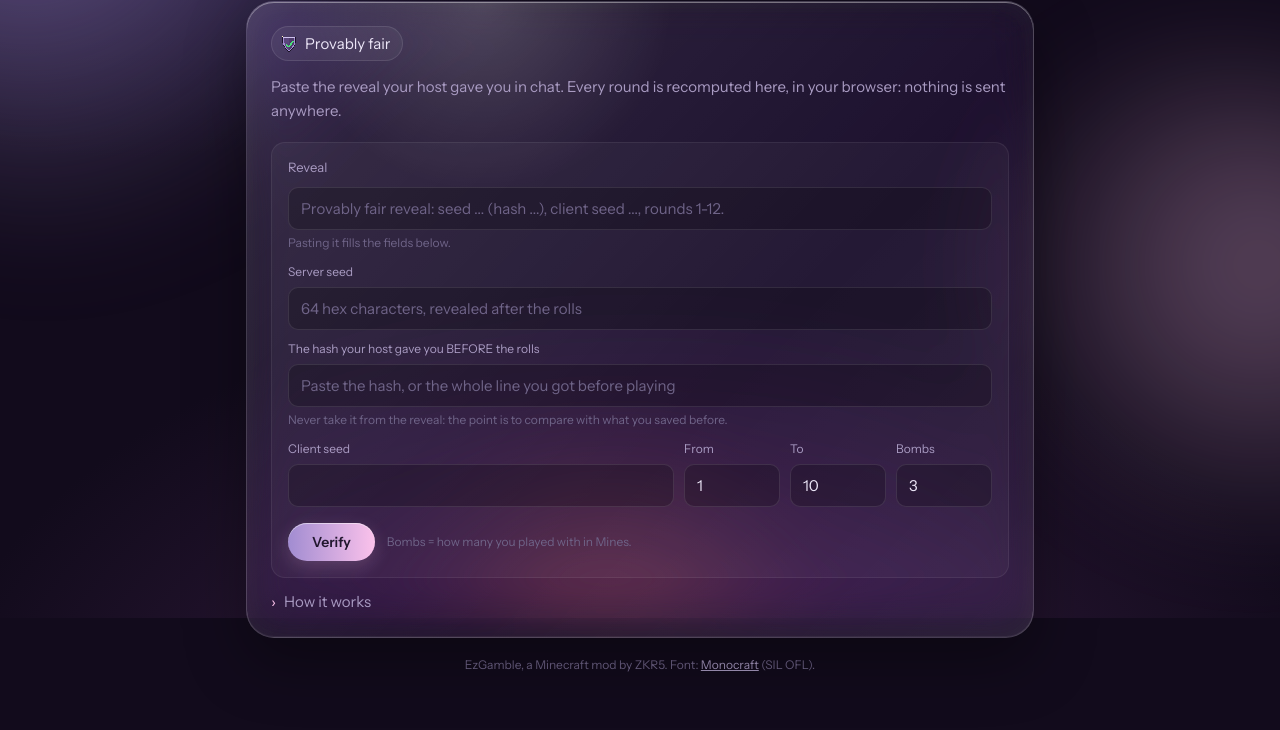
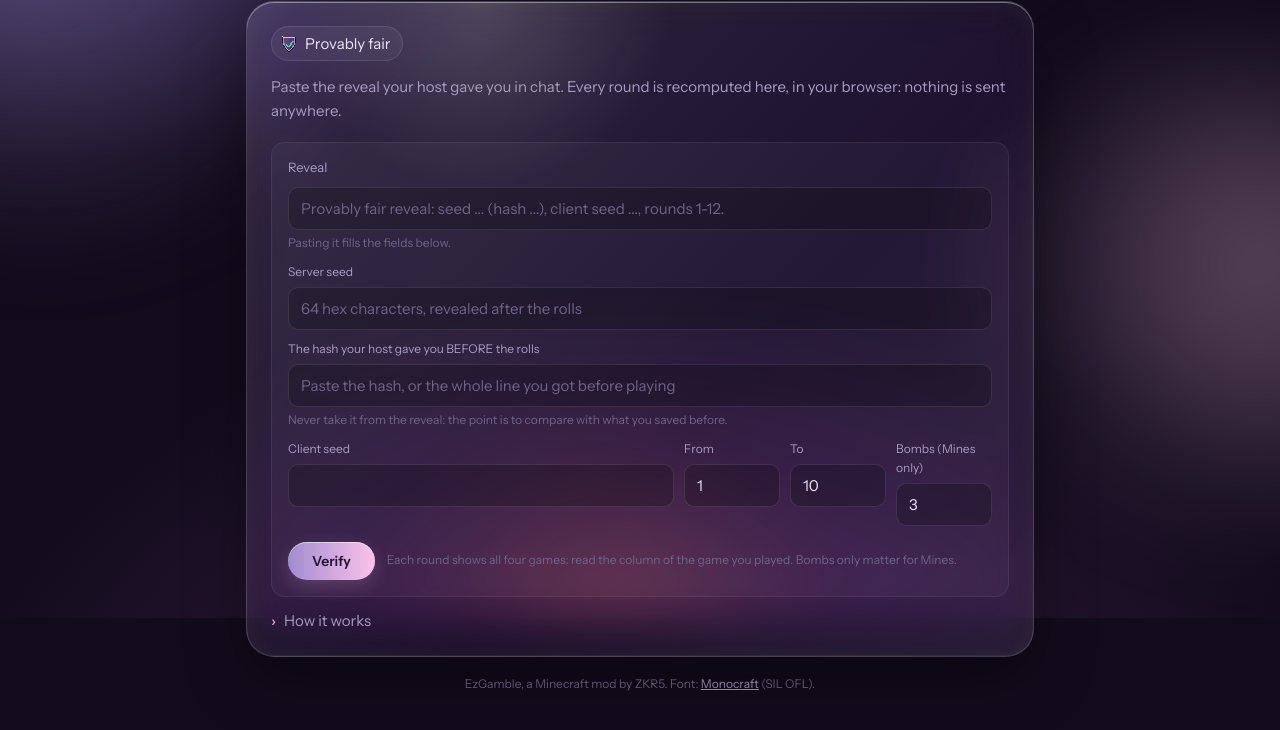
Before and after one commit to ryaanbcq/EzGamble, a plain HTML site: page docs/verify.html in a window 1280 px wide. Shown: the part 182-912 px from the top of the page. Drawn offline with Linux system fonts and the light colour scheme.

Commit message:
verify: say the bombs field is for Mines only

```diff
--- a/docs/verify.html
+++ b/docs/verify.html
@@ -119,9 +119,9 @@
         <div><label for="client">Client seed</label><input id="client" spellcheck="false"></div>
         <div><label for="from">From</label><input id="from" value="1" inputmode="numeric"></div>
         <div><label for="to">To</label><input id="to" value="10" inputmode="numeric"></div>
-        <div><label for="mines">Bombs</label><input id="mines" value="3" inputmode="numeric"></div>
+        <div><label for="mines">Bombs (Mines only)</label><input id="mines" value="3" inputmode="numeric"></div>
       </div>
-      <div class="actions"><button id="go">Verify</button><span class="hint">Bombs = how many you played with in Mines.</span></div>
+      <div class="actions"><button id="go">Verify</button><span class="hint">Each round shows all four games: read the column of the game you played. Bombs only matter for Mines.</span></div>
     </div>
 
     <div id="out" hidden>
```
